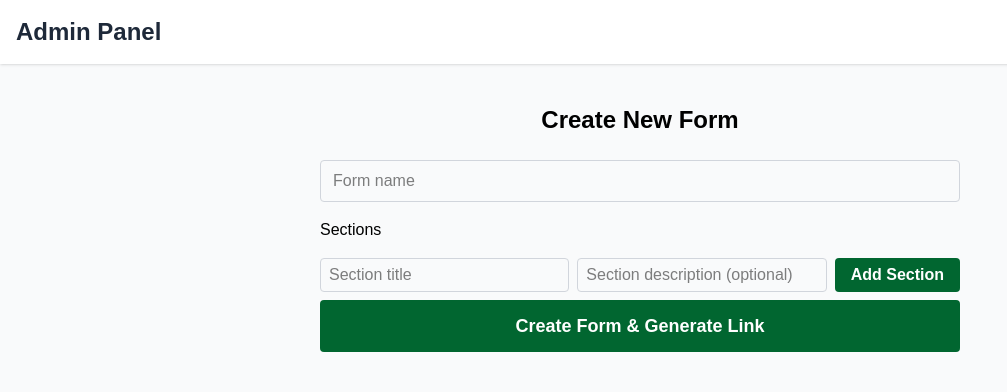
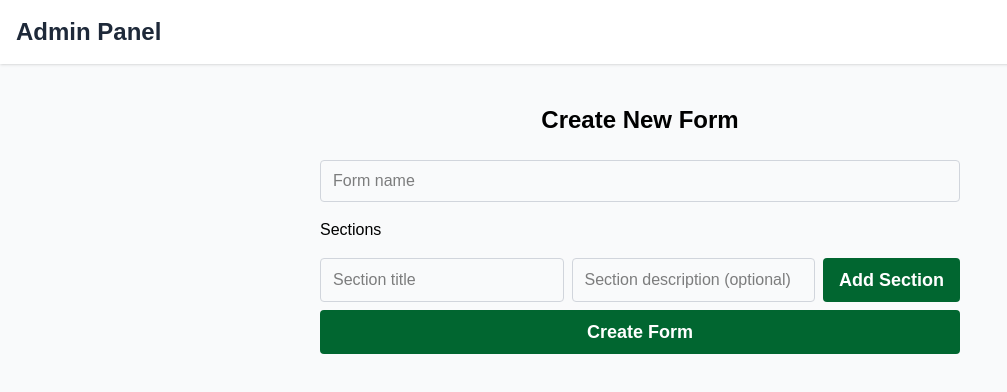
Before and after one commit to MartinDCalderonP/reap-challenge, a Next.js app in the folder frontend/: page /admin in a window 1280 px wide. Shown: the top 392 px of the page, without its empty margins (0-1007 px from the left). Built offline with nearby package versions, Linux system fonts and the light colour scheme; sample sign-in values are in the browser's storage.

Commit message:
Add Input and Button components; refactor AdminPage, AddField, and AddSection to use them

```diff
--- a/frontend/src/app/admin/page.tsx
+++ b/frontend/src/app/admin/page.tsx
@@ -7,6 +7,8 @@ import SectionList from '@/components/SectionList'
 import AddSection from '@/components/AddSection'
 import { useRouter } from 'next/navigation'
 import Loader from '@/components/Loader'
+import Input from '@/components/Input'
+import Button from '@/components/Button'
 
 const AdminPage = () => {
   const router = useRouter()
@@ -37,12 +39,12 @@ const AdminPage = () => {
         Create New Form
       </div>
 
-      <input
-        className='border border-gray-300 rounded px-3 py-2 w-full mb-4 text-base'
+      <Input
         placeholder='Form name'
         value={formName}
         onChange={(event) => setFormName(event.target.value)}
         required
+        className='w-full mb-4'
       />
 
       <SectionList sections={sections} setSections={setSections} />
@@ -51,14 +53,15 @@ const AdminPage = () => {
 
       {error && <div className='text-red-500 mb-2 text-center'>{error}</div>}
 
-      <button
-        className='cursor-pointer w-full bg-green-800 text-white font-semibold rounded py-3 text-lg mt-2 mb-4 disabled:opacity-60 disabled:cursor-not-allowed'
+      <Button
         type='button'
         onClick={handleCreate}
         disabled={loading}
+        fullWidth
+        className='mt-2 mb-4'
       >
-        {loading ? 'Creating...' : 'Create Form & Generate Link'}
-      </button>
+        {loading ? 'Creating...' : 'Create Form'}
+      </Button>
 
       {link && (
         <div className='bg-green-50 border border-green-200 rounded p-4 mt-4 text-center break-words'>
--- a/frontend/src/components/AddField.tsx
+++ b/frontend/src/components/AddField.tsx
@@ -1,6 +1,8 @@
 import useAddField from '../hooks/useAddField'
 import type { Field, FieldType } from '@/types'
 import { capitalize } from '@/utils'
+import Input from './Input'
+import Button from './Button'
 
 interface AddFieldProps {
   onAdd: (field: Field) => void
@@ -13,12 +15,12 @@ const AddField = ({ onAdd }: AddFieldProps) => {
 
   return (
     <div className='flex gap-2 mt-2 flex-col sm:flex-row'>
-      <input
-        className='border border-gray-300 rounded px-2 py-1 flex-1 text-base'
+      <Input
         placeholder='Field label'
         value={label}
         onChange={(event) => setLabel(event.target.value)}
         required
+        className='flex-1'
       />
 
       <select
@@ -34,13 +36,14 @@ const AddField = ({ onAdd }: AddFieldProps) => {
         ))}
       </select>
 
-      <button
-        className='bg-gray-700 text-white rounded px-3 py-1 font-semibold mt-2 sm:mt-0 cursor-pointer'
+      <Button
         type='button'
         onClick={handleAdd}
+        className='mt-2 sm:mt-0'
+        color='secondary'
       >
         Add Field
-      </button>
+      </Button>
     </div>
   )
 }
--- a/frontend/src/components/AddSection.tsx
+++ b/frontend/src/components/AddSection.tsx
@@ -2,6 +2,8 @@
 
 import { useState } from 'react'
 import type { Section } from '@/types'
+import Input from './Input'
+import Button from './Button'
 
 interface AddSectionProps {
   sections: Section[]
@@ -11,23 +13,23 @@ interface AddSectionProps {
 const AddSection = ({ sections, setSections }: AddSectionProps) => {
   const [newSectionTitle, setNewSectionTitle] = useState('')
   const [newSectionDescription, setNewSectionDescription] = useState('')
+
   return (
     <div className='flex gap-2 mt-2 flex-col sm:flex-row'>
-      <input
-        className='border border-gray-300 rounded px-2 py-1 flex-1 text-base'
+      <Input
         placeholder='Section title'
         value={newSectionTitle}
         onChange={(event) => setNewSectionTitle(event.target.value)}
         required
+        className='flex-1'
       />
-      <input
-        className='border border-gray-300 rounded px-2 py-1 flex-1 text-base'
+      <Input
         placeholder='Section description (optional)'
         value={newSectionDescription}
         onChange={(event) => setNewSectionDescription(event.target.value)}
+        className='flex-1'
       />
-      <button
-        className='bg-green-800 text-white rounded px-4 py-1 font-semibold mt-2 sm:mt-0 cursor-pointer'
+      <Button
         type='button'
         onClick={() => {
           if (newSectionTitle.trim()) {
@@ -44,9 +46,10 @@ const AddSection = ({ sections, setSections }: AddSectionProps) => {
             setNewSectionDescription('')
           }
         }}
+        className='mt-2 sm:mt-0'
       >
         Add Section
-      </button>
+      </Button>
     </div>
   )
 }
--- /dev/null
+++ b/frontend/src/components/Button.tsx
@@ -0,0 +1,38 @@
+import type { ButtonHTMLAttributes, ReactNode } from 'react'
+
+interface ButtonProps extends ButtonHTMLAttributes<HTMLButtonElement> {
+  children: ReactNode
+  className?: string
+  color?: 'primary' | 'secondary' | 'danger' | 'gray'
+  fullWidth?: boolean
+}
+
+const colorMap = {
+  primary: 'bg-green-800 hover:bg-green-900 text-white',
+  secondary: 'bg-gray-700 hover:bg-gray-800 text-white',
+  danger: 'bg-red-600 hover:bg-red-700 text-white',
+  gray: 'bg-gray-300 hover:bg-gray-400 text-gray-800'
+}
+
+const Button = ({
+  children,
+  className = '',
+  color = 'primary',
+  disabled,
+  fullWidth = false,
+  type = 'button',
+  ...props
+}: ButtonProps) => (
+  <button
+    className={`rounded font-semibold py-2 px-4 text-lg transition-colors cursor-pointer disabled:opacity-60 disabled:cursor-not-allowed ${
+      colorMap[color]
+    }${fullWidth ? ' w-full' : ''} ${className}`}
+    disabled={disabled}
+    type={type}
+    {...props}
+  >
+    {children}
+  </button>
+)
+
+export default Button
--- /dev/null
+++ b/frontend/src/components/Input.tsx
@@ -0,0 +1,14 @@
+import type { InputHTMLAttributes } from 'react'
+
+interface InputProps extends InputHTMLAttributes<HTMLInputElement> {
+  className?: string
+}
+
+const Input = ({ className = '', ...props }: InputProps) => (
+  <input
+    className={`border border-gray-300 rounded px-3 py-2 text-base focus:outline-none focus:ring-2 focus:ring-green-500 ${className}`}
+    {...props}
+  />
+)
+
+export default Input
```
